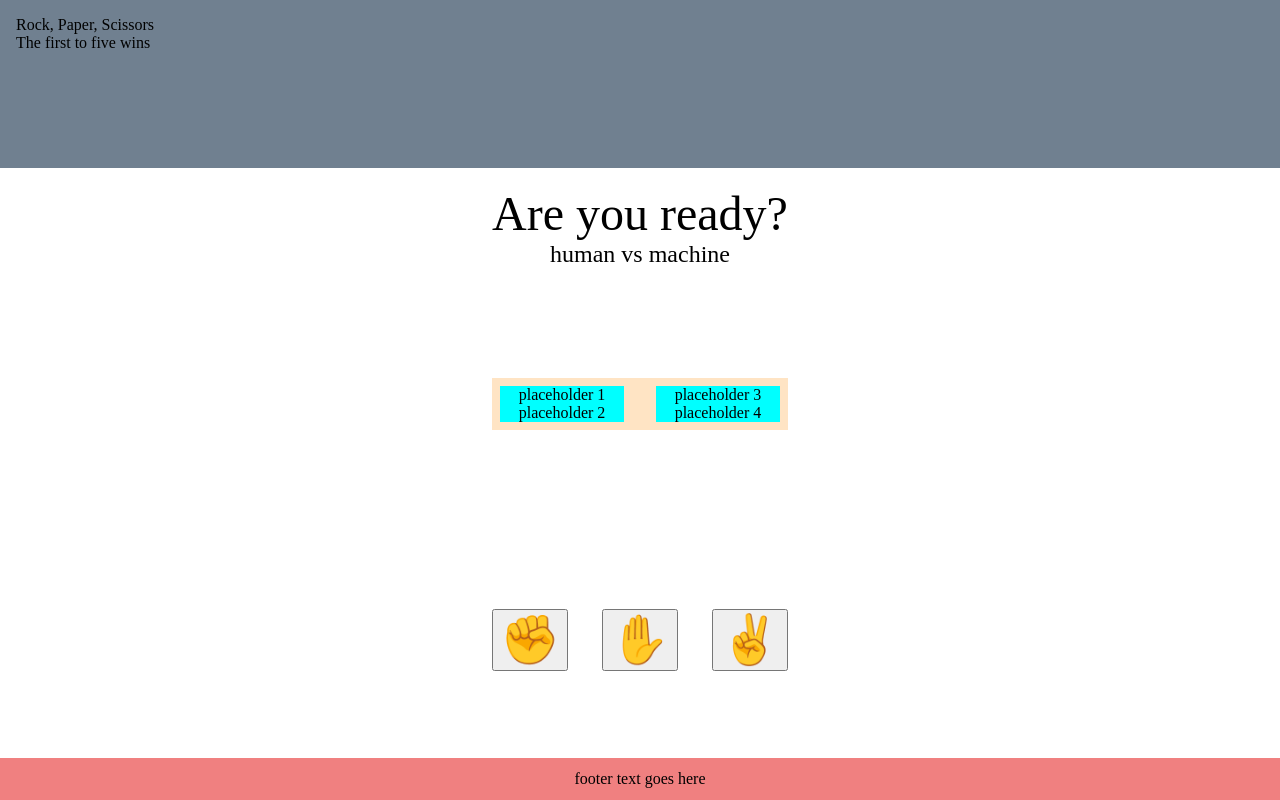
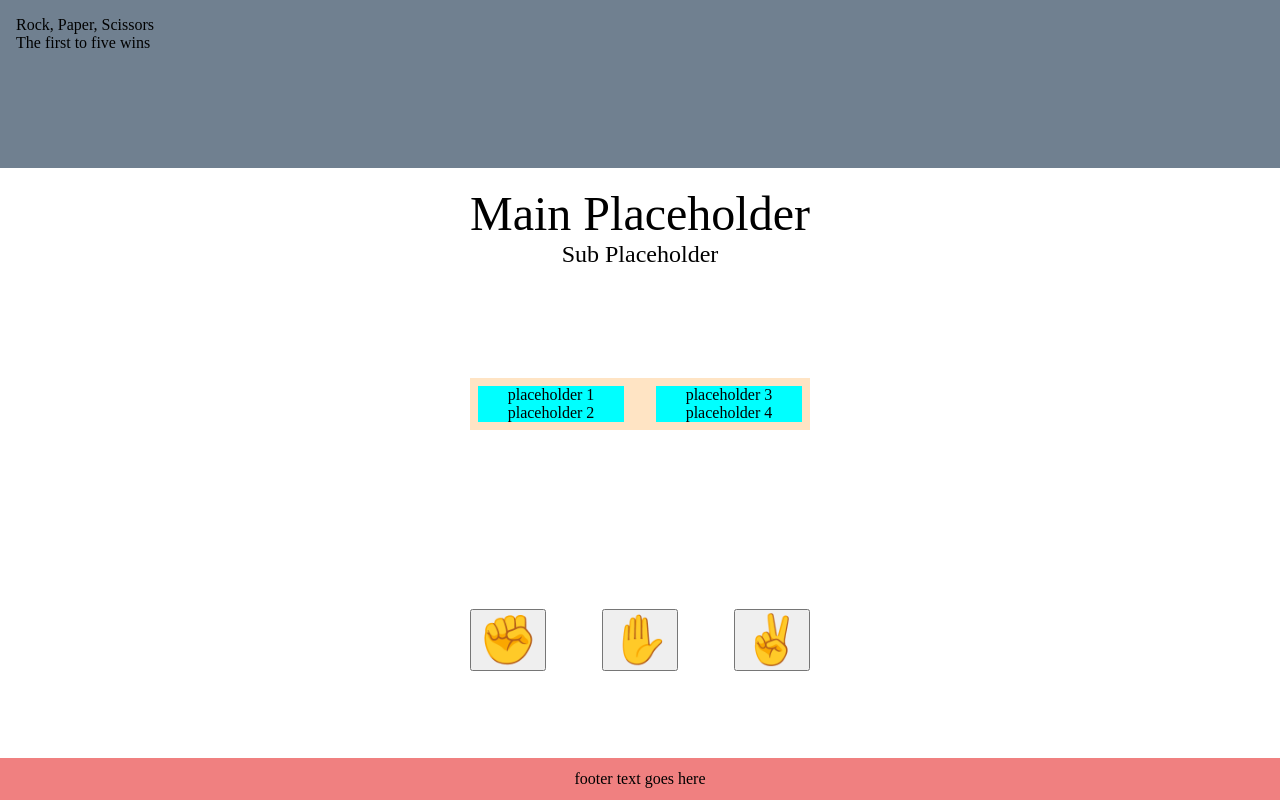
Before and after one commit to jakovid/Portfolio-01-Rock-Paper-Scissors, a website with bundled scripts: page dist/index.html in a window 1280 px wide. Built offline with nearby package versions, Linux system fonts and the light colour scheme.

Commit message:
finished refactoring the landing page html into js

```diff
--- a/src/index.js
+++ b/src/index.js
@@ -1,9 +1,11 @@
 import { buildPlayerChoices } from "./modules/buildPlayerChoices";
 import { buildGameBox } from "./modules/buildGameBox";
+import { buildAnnouncementsBox } from "./modules/buildAnnouncementsBox";
 
 (function(){
     var rpsMain = {
         init: function() {
+            buildAnnouncementsBox();
             buildGameBox();
             buildPlayerChoices();
         },
--- /dev/null
+++ b/src/modules/buildAnnouncementsBox.js
@@ -0,0 +1,20 @@
+function buildAnnouncementsBox() {
+    //get location
+    let location = document.getElementById('playBox');
+    //create elements
+    let announcementsBox = document.createElement('div');
+    let mainAnnouncement = document.createElement('div');
+    let subAnnouncement = document.createElement('div');
+    //add IDs to elements
+    announcementsBox.id = 'announcementsBox';
+    mainAnnouncement.id = 'mainAnnouncement';
+    subAnnouncement.id = 'subAnnouncement';
+    //add inner html
+    mainAnnouncement.innerHTML = 'Main Placeholder';
+    subAnnouncement.innerHTML = 'Sub Placeholder';
+    //append items
+    announcementsBox.append(mainAnnouncement,subAnnouncement);
+    location.append(announcementsBox);
+}
+
+export { buildAnnouncementsBox };
```
Also changed, not shown: dist/index.html, dist/main.js.
